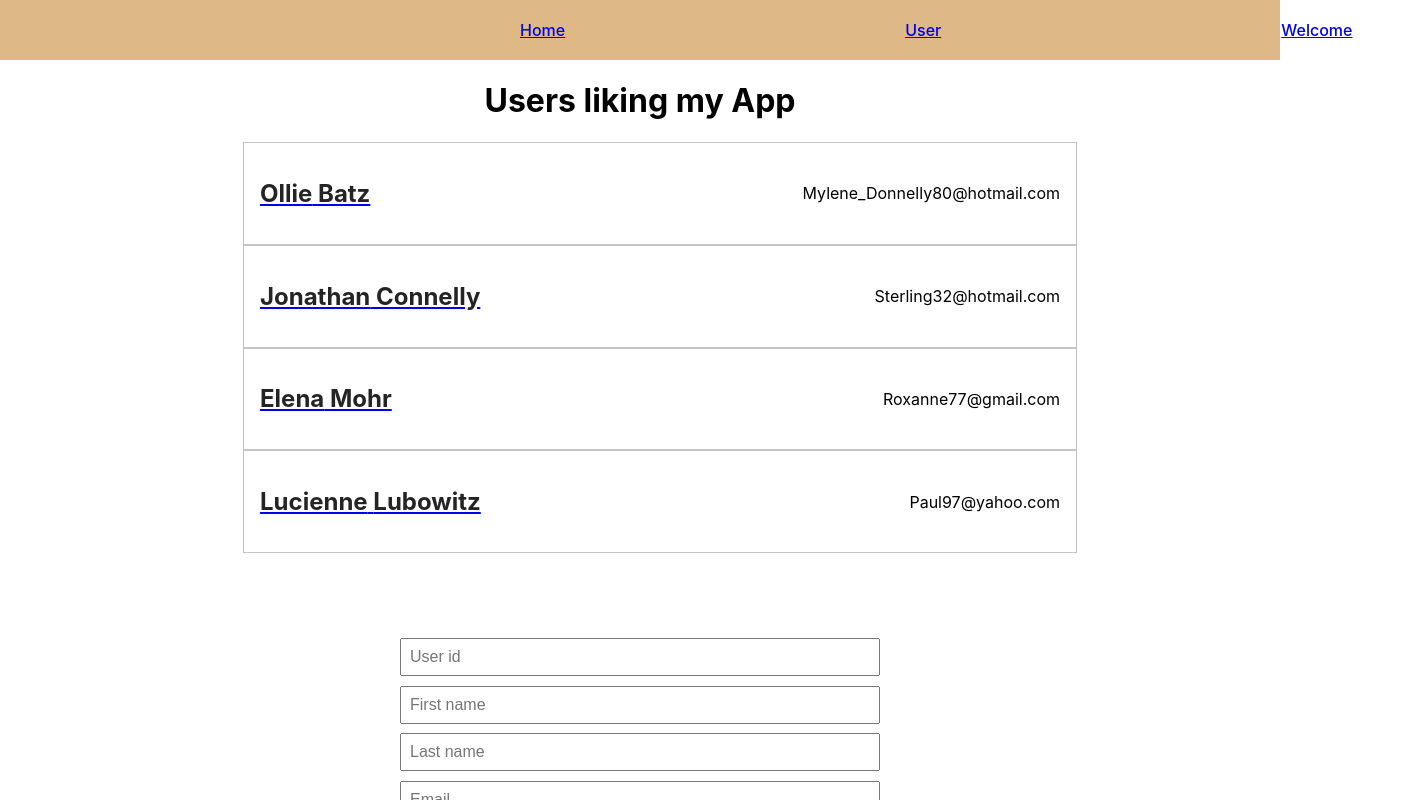
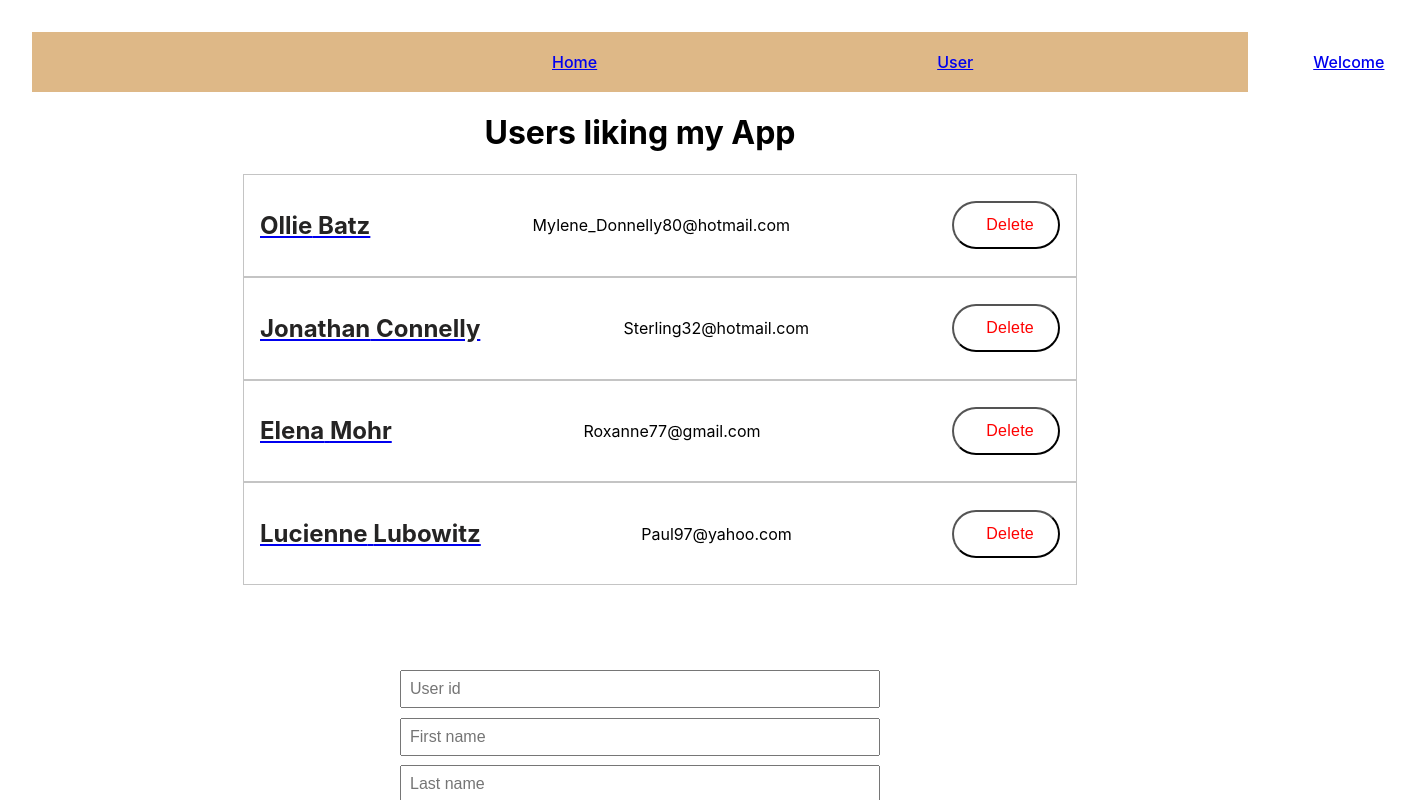
Before and after one commit to RenataCehajic/react-typescript-user-app, a React (Create React App) app: page / in a window 1280 px wide. Shown: the top 800 px of the page, 1404 px wide, since content can reach past the window. Built offline with nearby package versions, Linux system fonts and the light colour scheme.

Commit message:
Delete user functionality

```diff
--- a/src/App.css
+++ b/src/App.css
@@ -90,3 +90,52 @@
   color: white;
   border: none;
 }
+
+body {
+  margin: 32px;
+}
+
+.btn {
+  display: flex;
+  align-items: center;
+  background: none;
+  border: 1px solid lighten(gray, 24%);
+  height: 48px;
+  padding: 0 24px 0 16px;
+  letter-spacing: 0.25px;
+  border-radius: 24px;
+  cursor: pointer;
+}
+
+.btn :focus {
+  outline: none;
+}
+
+.btn .mdi {
+  margin-right: 8px;
+}
+
+.btn-delete {
+  font-size: 16px;
+  color: red;
+}
+
+.btn .mdi-delete-empty {
+  display: none;
+}
+
+.btn:hover {
+  background-color: lighten(red, 48%);
+}
+
+.btn .mdi-delete-empty {
+  display: block;
+}
+
+.btn mdi-delete {
+  display: none;
+}
+
+.btn:focus {
+  box-shadow: 0 0 0 4px lighten(red, 40%);
+}
--- a/src/App.tsx
+++ b/src/App.tsx
@@ -39,6 +39,7 @@ function App() {
   const [selectUser, setSelectUser] = useState<UserType>();
   console.log(selectUser);
 
+  // ComponentDidMount - why? so your site doesn't rerender every time you render it.
   useEffect((): void => {
     const response = generateUsers();
     setUsers(response);
@@ -56,6 +57,18 @@ function App() {
       } as UserType,
     ];
     return setUsers(newArr);
+  };
+
+  // How to delete a user? Find a user by id with a filter method and if the id matches the user id, don't delete.
+  const removeUserFromList = (users: UserType[], id: number): void => {
+    const removeUser = users.filter((user) => {
+      if (id === user.id) {
+        return false;
+      } else {
+        return true;
+      }
+    });
+    setUsers(removeUser);
   };
 
   const selectUserFunction = (first_name: string, last_name: string) => {
@@ -89,6 +102,7 @@ function App() {
               users={users}
               selectUser={() => {}}
               selectUserFunction={selectUserFunction}
+              removeUserFromList={removeUserFromList}
             />
           }
         />
--- a/src/components/Home.tsx
+++ b/src/components/Home.tsx
@@ -9,6 +9,7 @@ type HomeProps = {
   selectUser: () => void;
   selectUserFunction: (first_name: string, last_name: string) => void;
   addUserToList: (users: UserType[]) => void;
+  removeUserFromList: (users: UserType[], id: number) => void;
 };
 
 const Home: React.FC<HomeProps> = ({
@@ -16,6 +17,7 @@ const Home: React.FC<HomeProps> = ({
   selectUserFunction,
   selectUser,
   addUserToList,
+  removeUserFromList,
 }) => {
   return (
     <div>
@@ -24,6 +26,7 @@ const Home: React.FC<HomeProps> = ({
         users={users}
         selectUser={() => {}}
         selectUserFunction={selectUserFunction}
+        removeUserFromList={removeUserFromList}
       />
       <AddUser addUserToList={addUserToList} users={users} />
     </div>
--- a/src/components/UserItem.tsx
+++ b/src/components/UserItem.tsx
@@ -7,9 +7,17 @@ type UserItemProps = {
   users: UserType[];
   selectUser: () => void;
   selectUserFunction: (first_name: string, last_name: string) => void;
+  removeUserFromList: (users: UserType[], id: number) => void;
 };
 
-const UserItem: React.FC<UserItemProps> = ({ users, selectUserFunction }) => {
+const UserItem: React.FC<UserItemProps> = ({
+  users,
+  selectUserFunction,
+  removeUserFromList,
+}) => {
+  const onClick = (users: UserType[], id: number): void => {
+    removeUserFromList([...users], id);
+  };
   const renderList = (): JSX.Element[] => {
     return users.map((user) => {
       return (
@@ -26,7 +34,16 @@ const UserItem: React.FC<UserItemProps> = ({ users, selectUserFunction }) => {
             </Link>
           </div>
           <p>{user.email}</p>
-
+          <button
+            className="btn btn-delete"
+            onClick={() => {
+              onClick(users, user.id);
+            }}
+          >
+            <span className="mdi mdi-delete mdi-24px"></span>
+            <span className="mdi mdi-delete-empty mdi-24px"></span>
+            <span>Delete</span>
+          </button>
           {/* <p>{user.birthday}</p> */}
         </li>
       );
```
